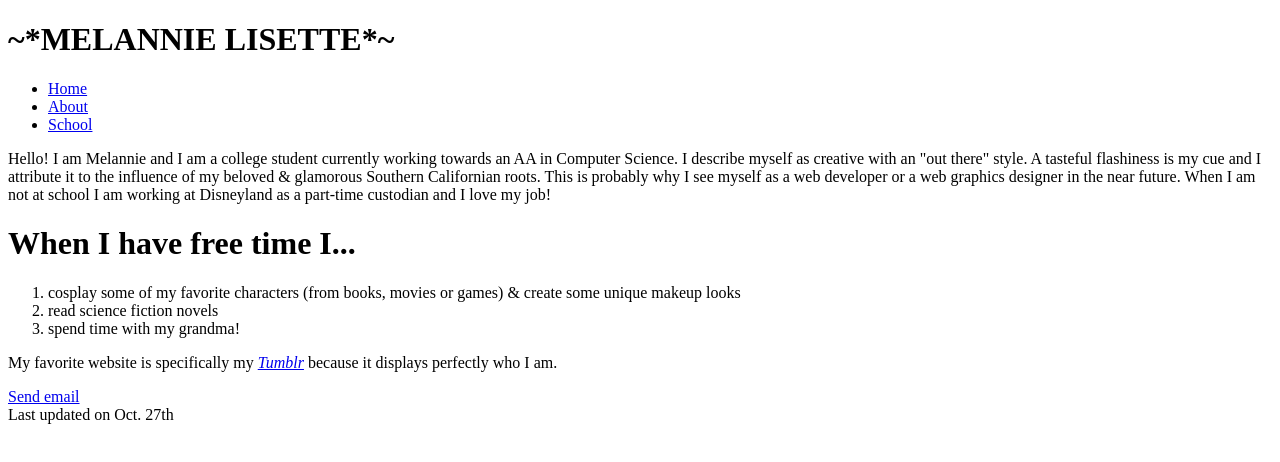
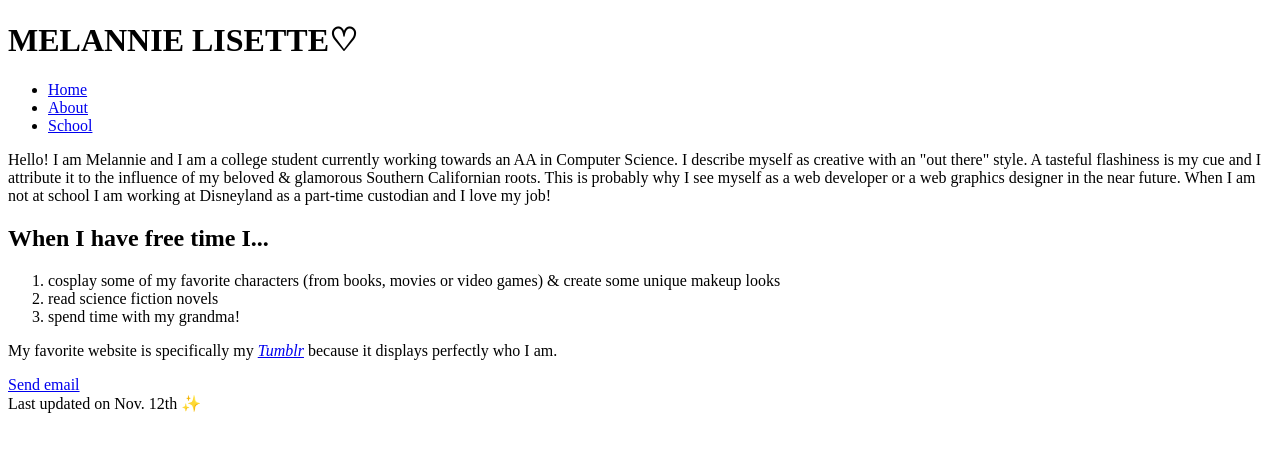
Before and after one commit to MelannieLisette/cis162, a plain HTML site: page index.html in a window 1280 px wide. Drawn offline with Linux system fonts and the light colour scheme.

Commit message:
Project 1-3

```diff
--- a/index.html
+++ b/index.html
@@ -1,14 +1,19 @@
 <!-- https://www.w3schools.com/tags/att_href.asp -->
 <!-- https://www.w3schools.com/tags/tryit.asp?filename=tryhtml_list_test -->
+<!-- https://www.w3schools.com/html/html_layout.asp -->
+<!-- https://www.w3schools.com/css/css_navbar.asp -->
 
 <!DOCTYPE html>
 <html lang="en">
 <head>
    <meta charset="utf-8">
+   <link rel="stylesheet" href="main.css">
    <title>Melannie Valenzuela</title>
 </head>
 <body>
-   <h1>~*MELANNIE LISETTE*~</h1>
+   <header>
+      <h1>MELANNIE LISETTE&#9825;</h1>
+   </header>
 
    <nav>
    <ul>
@@ -18,6 +23,7 @@
    </ul>
    </nav>
 
+   <section>
       <p>Hello! I am Melannie and I am a college student currently working towards
       an AA in Computer Science. I describe myself as creative with an "out there" style.
       A tasteful flashiness is my cue and I attribute it to the influence of my beloved &
@@ -25,18 +31,19 @@
       a web graphics designer in the near future. When I am not at school I am working at Disneyland
       as a part-time custodian and I love my job!</p>
 
-   <h1>When I have free time I...</h1>
+      <h2>When I have free time I...</h2>
       <ol>
-      <li>cosplay some of my favorite characters (from books, movies or games) & create some unique makeup looks</li>
+         <li>cosplay some of my favorite characters (from books, movies or video games) & create some unique makeup looks</li>
          <li>read science fiction novels</li>
          <li>spend time with my grandma!</li>
       </ol>
 
       <p>My favorite website is specifically my <a href="https://boobonicchronic.tumblr.com/"><i>Tumblr</i></a> because it displays perfectly who I am.</p>
+   </section>
 
    <footer>
       <a href="mailto:melannielisette@yahoo.com">Send email</a><br/>
-      Last updated on Oct. 27th
+      Last updated on Nov. 12th &#10024;
    </footer>
 </body>
 </html>
```
Also changed, not shown: about.html (+9 -4 lines). Lines whose indentation alone changed are shown as unchanged.
